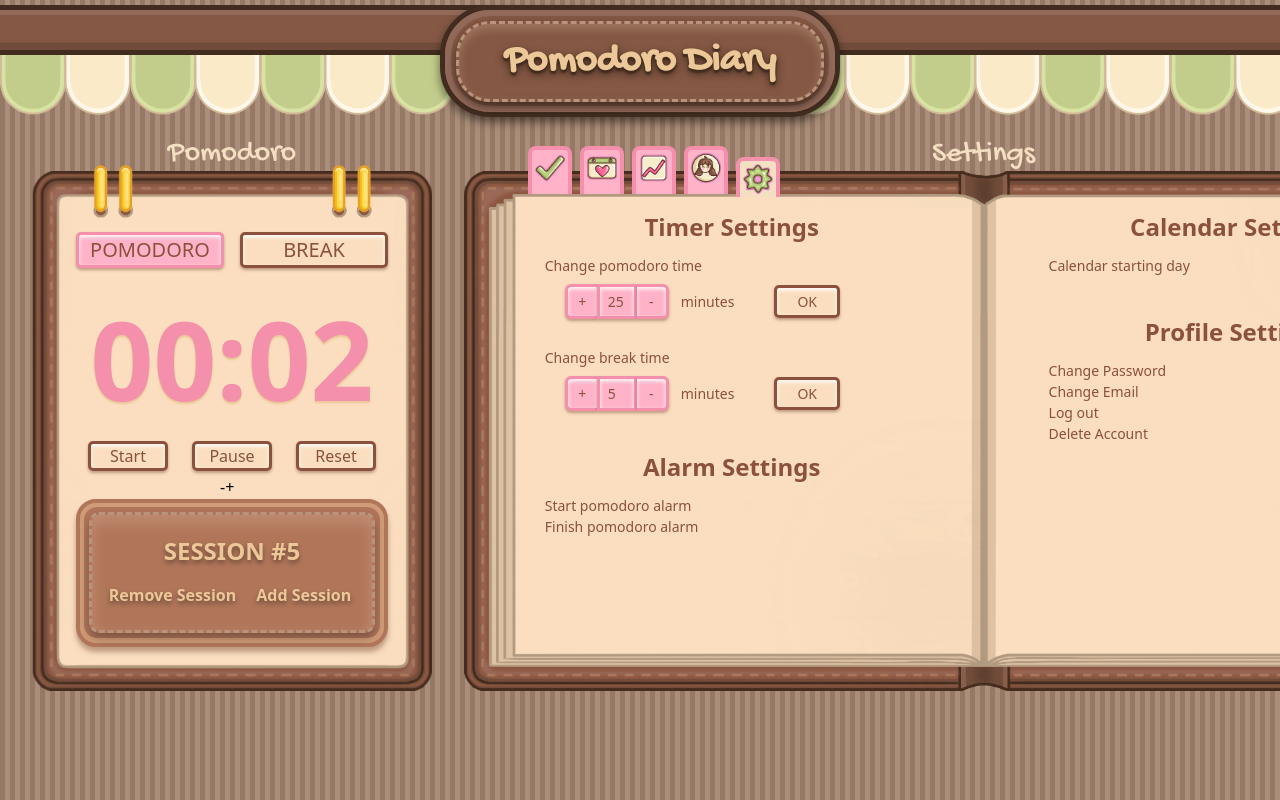
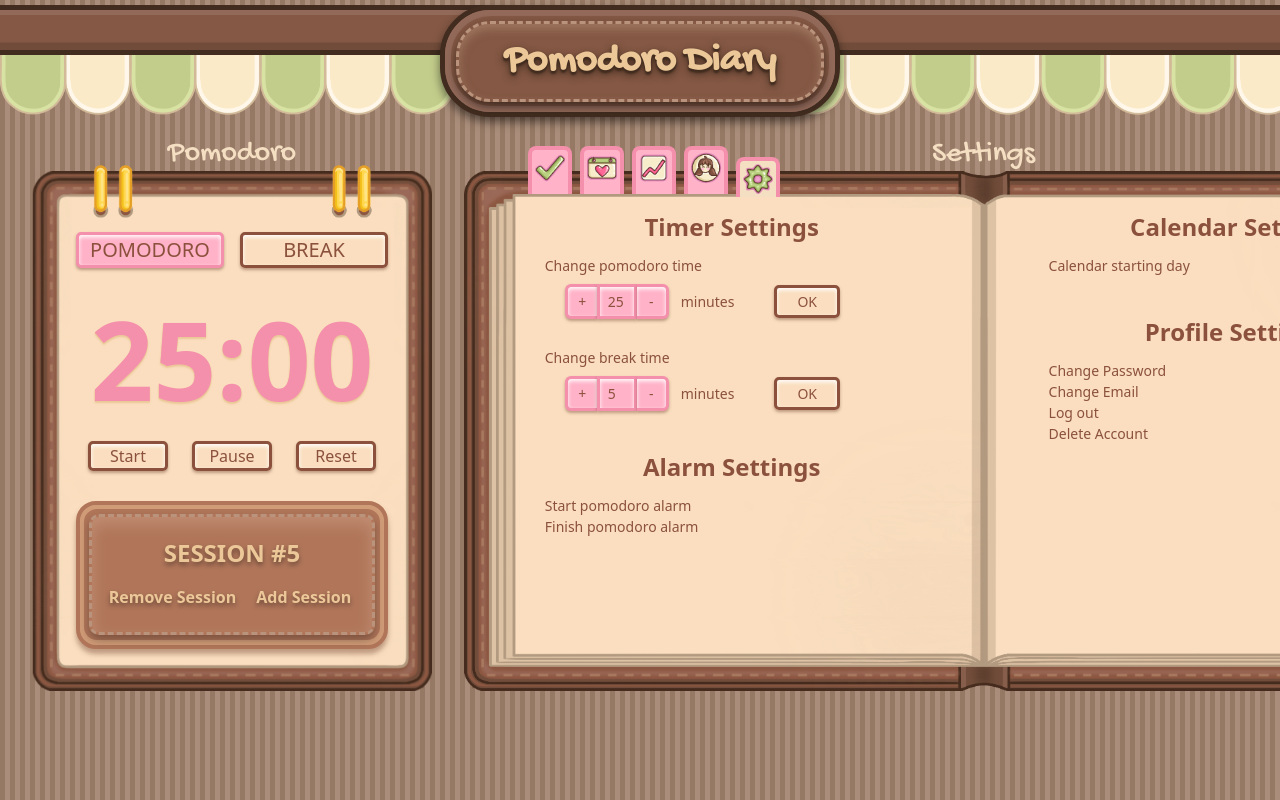
Before and after one commit to eufemia23/Pomodoro-Website, a React (Vite) app: page /settings in a window 1280 px wide. Shown: the top 800 px of the page. Built offline with nearby package versions, Linux system fonts and the light colour scheme; a web font is replaced by a local one.

Commit message:
Added functionality to timer settings in the settings tab

```diff
--- a/src/components/Settings.tsx
+++ b/src/components/Settings.tsx
@@ -1,11 +1,19 @@
 import { useState, type SetStateAction } from "react";
 
 const Settings = () => {
-  const [inputValuePom, setInputValuePom] = useState(25);
+  let inputValuePomStored;
+
+  if (localStorage.getItem("inputValuePom")) {
+    inputValuePomStored = JSON.parse(localStorage.inputValuePom)
+  } else {
+    inputValuePomStored = 25;
+  }
+
+  const [inputValuePom, setInputValuePom] = useState(inputValuePomStored);
 
   const handleSubmitPom = (e: { preventDefault: () => void }) => {
-    e.preventDefault();
     setInputValuePom(inputValuePom);
+    localStorage.inputValuePom = JSON.stringify(inputValuePom);
   };
 
   const handleChangePom = (e: {
@@ -14,11 +22,20 @@ const Settings = () => {
     setInputValuePom(e.target.value.replace(/\D/g, ""));
   };
 
-  const [inputValueBreak, setInputValueBreak] = useState(5);
+  let inputValueBreakStored;
+
+  if (localStorage.getItem("inputValueBreak")) {
+    inputValueBreakStored = JSON.parse(localStorage.inputValueBreak)
+  } else {
+    inputValueBreakStored = 5;
+  }
+
+
+  const [inputValueBreak, setInputValueBreak] = useState(inputValueBreakStored);
 
   const handleSubmitBreak = (e: { preventDefault: () => void }) => {
-    e.preventDefault();
     setInputValueBreak(inputValueBreak);
+    localStorage.inputValueBreak = JSON.stringify(inputValueBreak);
   };
 
   const handleChangeBreak = (e: {
--- a/src/components/Timer.tsx
+++ b/src/components/Timer.tsx
@@ -10,12 +10,28 @@ import NoSessionsModal from './NoSessionsModal';
 
 
 function Timer() {
+  let inputValuePomStored;
+  if (localStorage.getItem("inputValuePom")) {
+    inputValuePomStored = JSON.parse(localStorage.inputValuePom)
+  } else {
+    inputValuePomStored = 25;
+  }
+
+
+  let inputValueBreakStored;
+  if (localStorage.getItem("inputValueBreak")) {
+    inputValueBreakStored = JSON.parse(localStorage.inputValueBreak)
+  } else {
+    inputValueBreakStored = 5;
+  }
+
+
 
   const { playDoneSound } = useWithSound(alarmDone);
   const { playStartSound } = useWithSound(alarmStart);
 
   const [session, setSession] = useState(5)
-  const [timer, setTimer] = useState(2)
+  const [timer, setTimer] = useState(inputValuePomStored * 60)
   const [isRunning, setIsRunning] = useState(false)
   const [resetTime, setResetTime] = useState(900)
 
@@ -40,19 +56,7 @@ function Timer() {
     setTimer(resetTime)
   }
 
-  function increment() {
-    const newTime = timer + 300
-    setIsRunning(false);
-    setTimer(newTime);
-    setResetTime(newTime)
-  }
 
-  function decrement() {
-    const newTime = timer - 300
-    setIsRunning(false);
-    setTimer(newTime);
-    setResetTime(newTime)
-  }
 
 
 
@@ -106,14 +110,14 @@ function Timer() {
 
   const handlePomodoroClick = () => {
     setTimerMode('pomodoro')
-    setTimer(1500)
+    setTimer(inputValuePomStored * 60)
     setIsRunning(false);
     setResetTime(1500)
   }
 
   const handleBreakClick = () => {
     setTimerMode('break')
-    setTimer(300)
+    setTimer(inputValueBreakStored * 60)
     setIsRunning(false);
     setResetTime(300)
   }
@@ -159,11 +163,10 @@ function Timer() {
 
 
 
-      <button className='ml-47' onClick={() => decrement()}>-</button>
-      <button onClick={() => increment()}>+</button>
 
 
-      <div className="shadow-[0px_5px_5px_rgba(132,88,68,0.5)] w-78 flex justify-center mx-auto h-37 bg-darker-white border-4 border-wood-warm rounded-[20px]">
+
+      <div className="shadow-[0px_5px_5px_rgba(132,88,68,0.5)] w-78 flex justify-center mx-auto h-37 bg-darker-white border-4 border-wood-warm rounded-[20px] mt-6.5">
           <div className="h-[139px] border-4 border-darker-white rounded-[17px] bg-wood-warm  ">
             <div className="inset-shadow-[0px_7px_15px_rgba(254,236,213,0.2)] m-[5px] border-accent-white border-3 h-[121px] rounded-[10px] border-dashed text-center font-cursive font-bold text-dark-white text-[40px] pt-5 text-shadow-[0px_3px_5px_rgba(0,0,0,0.4)] shadow-[0px_5px_10px_rgba(0,0,0,0.3)]">
 
```
